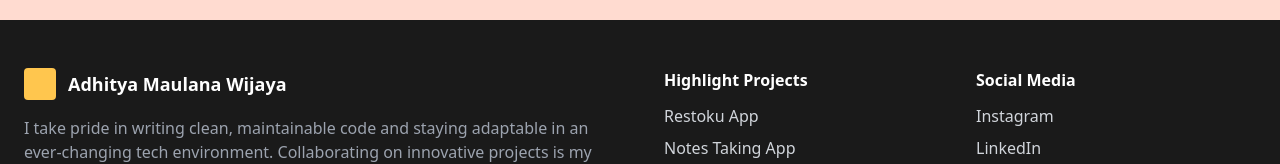
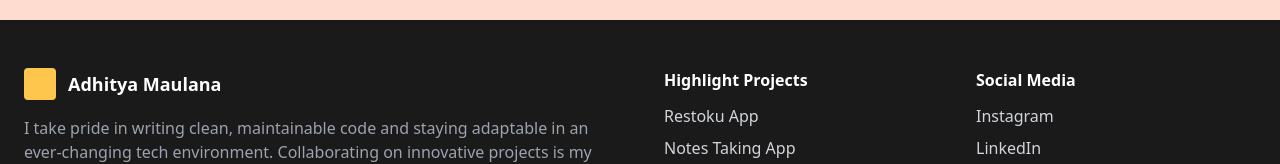
Before and after one commit to AdhityaMaulana11/Portfolio-Site, a React (Vite) app in the folder frontend/: page / in a window 1280 px wide. Shown: the part 4082-4246 px from the top of the page. Built offline with nearby package versions, Linux system fonts and the light colour scheme.

Commit message:
minor change in Footer.jsx

```diff
--- a/frontend/src/components/Footer.jsx
+++ b/frontend/src/components/Footer.jsx
@@ -7,7 +7,7 @@ export default function Footer() {
           <div className="flex items-center space-x-3">
             <div className="bg-[#FFC64E] w-8 h-8 rounded"></div>
             <span className="text-white font-bold text-lg">
-              Adhitya Maulana Wijaya
+              Adhitya Maulana
             </span>
           </div>
           <p className="text-gray-400">
```
